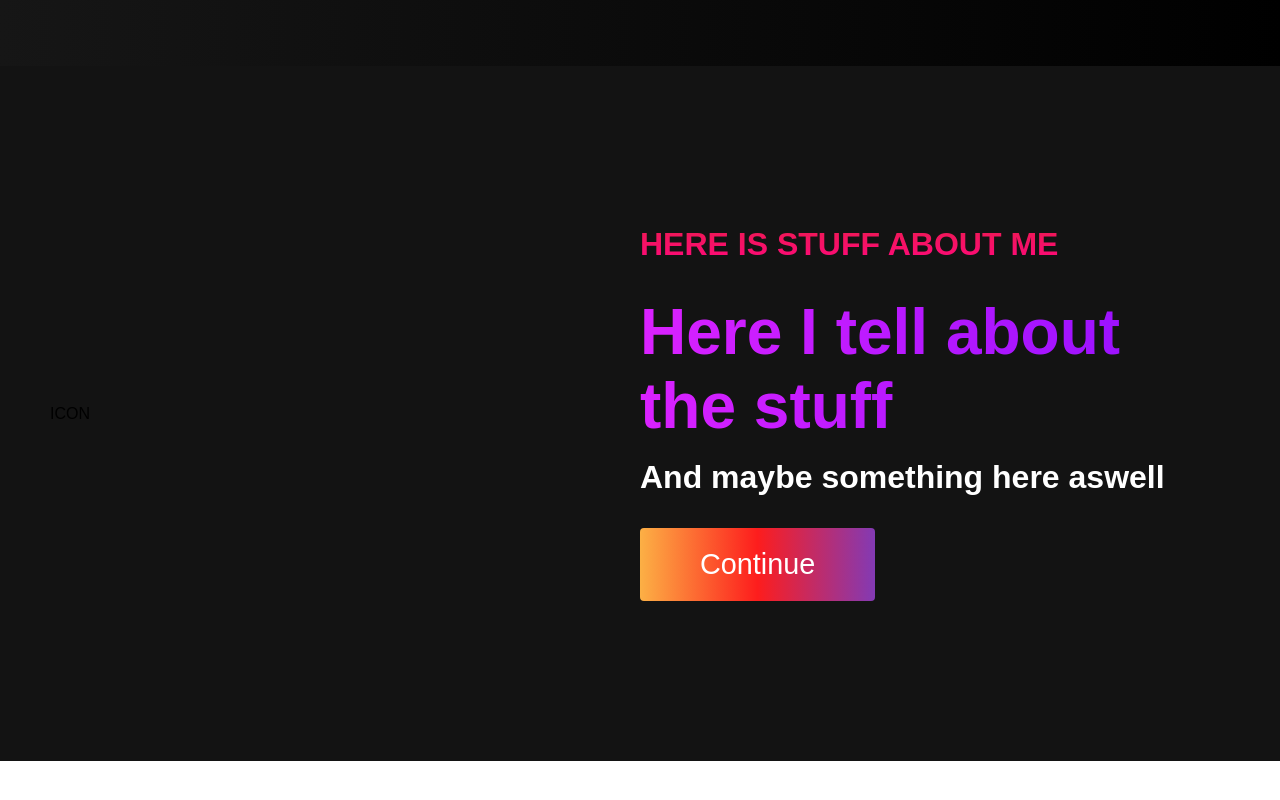
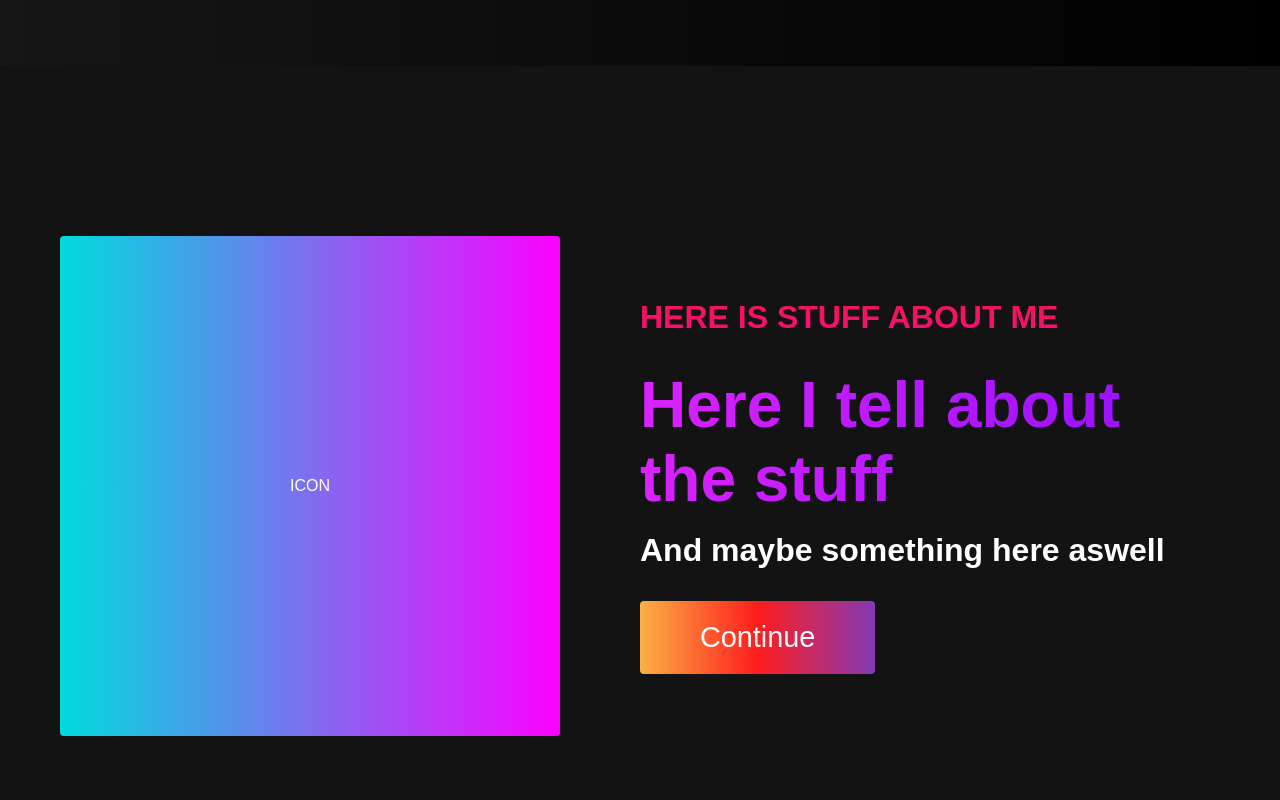
Before and after one commit to hasub0b/hasuinfo, a plain HTML site: page index.html in a window 1280 px wide. Shown: the part 787-1587 px from the top of the page. Before the commit the page ends 1548 px from the top, so only its background shows below. Drawn offline with Linux system fonts and the light colour scheme.

Commit message:
Add icon

```diff
--- a/index.html
+++ b/index.html
@@ -4,7 +4,7 @@
     <meta charset="UTF-8">
     <meta http-equiv="X-UA-Compatible" content="IE=edge">
     <meta name="viewport" content="width=device-width, initial-scale=1.0">
-    <title>Scrol Website</title>
+    <title>Portfolio</title>
     <link rel="stylesheet" href="styles.css">
 </head>
 <body>
--- a/styles.css
+++ b/styles.css
@@ -354,3 +354,19 @@
   .main__btn:hover::after{
     width: 100%;
   }
+
+  .main__img--container {
+    text-align: center;
+  }
+
+  .main__img--card {
+    margin: 10px;
+    height: 500px;
+    width: 500px;
+    border-radius: 4px;
+    display: flex;
+    flex-direction: column;
+    justify-content: center;
+    color: #fff;
+    background-image: linear-gradient(to right, #00dbde 0%, #fc00ff 100%);
+  }
```
